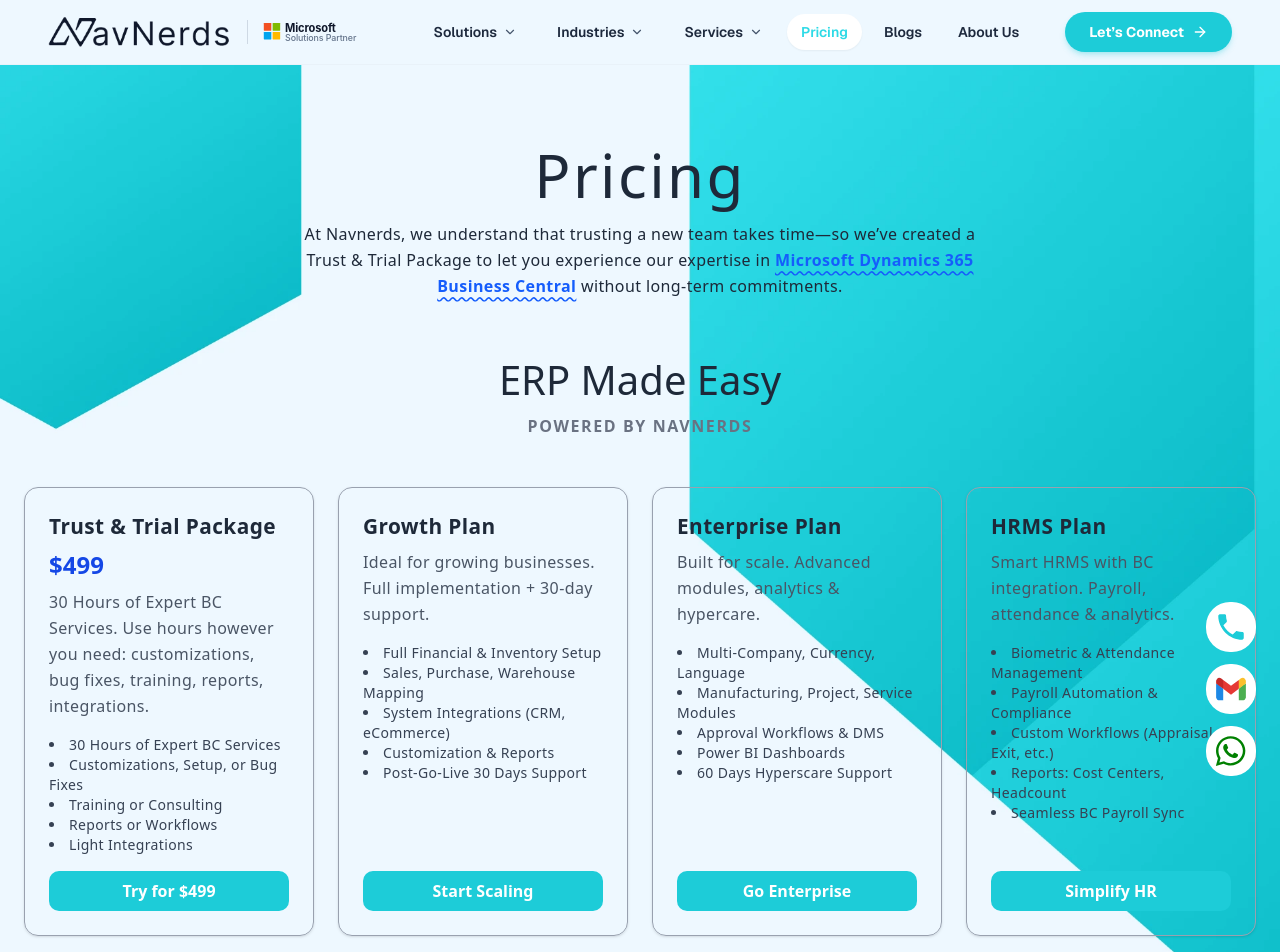
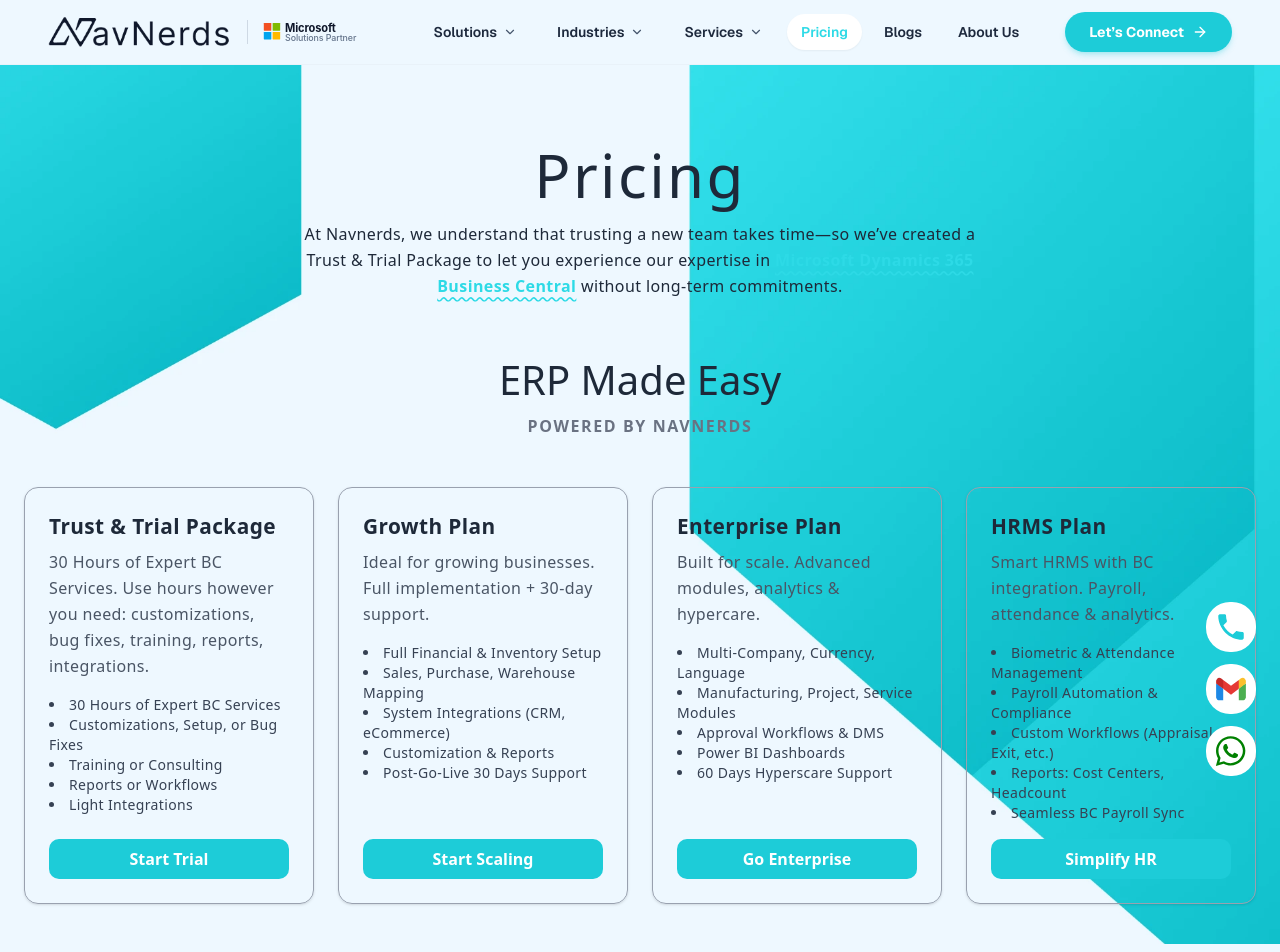
Before and after one commit to Siddhant206/nav-nerds-web-development, a Next.js app: page /pricing in a window 1280 px wide. Shown: the top 952 px of the page. Built offline with nearby package versions, Linux system fonts and the light colour scheme.

Commit message:
fix: removed  pricing tag and updated CTA to Start Trial

```diff
--- a/src/app/pricing/page.jsx
+++ b/src/app/pricing/page.jsx
@@ -9,7 +9,7 @@
     const plans = [
         {
             title: "Trust & Trial Package",
-            price: "$499",
+            // price: "$499",
             desc: "30 Hours of Expert BC Services. Use hours however you need: customizations, bug fixes, training, reports, integrations.",
             features: [
                 "30 Hours of Expert BC Services",
@@ -18,7 +18,7 @@
                 "Reports or Workflows",
                 "Light Integrations",
             ],
-            cta: "Try for $499",
+            cta: "Start Trial",
         },
         {
             title: "Growth Plan",
@@ -68,7 +68,7 @@
                 <H1 className="mb-4">Pricing</H1>
                 <P className="max-w-2xl mx-auto mb-4">
                     At Navnerds, we understand that trusting a new team takes time—so we’ve created a Trust & Trial Package to let you experience our expertise in{" "}
-                    <span className="text-blue-600 font-semibold underline decoration-wavy underline-offset-4">Microsoft Dynamics 365 Business Central</span> without long-term commitments.
+                    <span className="text-[#2DDAE6] font-semibold underline decoration-wavy underline-offset-4">Microsoft Dynamics 365 Business Central</span> without long-term commitments.
                 </P>
             </header>
 
@@ -85,7 +85,7 @@
                             className="flex flex-col hover:bg-white justify-between border border-gray-400 ease-in-out duration-200 p-6 rounded-xl shadow-sm hover:shadow-md transition"
                         >
                             <div> <H3 className="text-gray-800 mb-2">{plan.title}</H3>
-                                <div className="text-2xl font-bold text-blue-700 mb-2">{plan.price}</div>
+                                {plan.price && <div className="text-2xl font-bold text-[#2DDAE6] mb-2">{plan.price}</div>}
                                 <P className="text-gray-600 mb-4">{plan.desc}</P>
                                 <ul className="text-sm text-gray-700 list-disc list-inside mb-4">
                                     {plan.features.map((feature, i) => (
--- a/src/component/FAQ/index.jsx
+++ b/src/component/FAQ/index.jsx
@@ -64,7 +64,7 @@
         {
             id: 7,
             question: "Do you offer a trial period for your services?",
-            answer: "Yes! We offer a 'Starter Plan' (Trial & Trust) at $499. This allows you to experience our expertise and working style with a low-risk, small-scale project before committing to a larger engagement."
+            answer: "Yes! We offer a 'Starter Plan' (Trial & Trust). This allows you to experience our expertise and working style with a low-risk, small-scale project before committing to a larger engagement."
         },
         {
             id: 8,
@@ -79,7 +79,7 @@
         {
             id: 10,
             question: "What is the difference between your Growth and Enterprise plans?",
-            answer: "Our Growth Plan ($60/hr) is designed for scaling businesses needing steady development and support. The Enterprise Plan ($90/hr) is for larger organizations requiring complex architecture, deep integrations, and high-priority, multi-resource support."
+            answer: "Our Growth Plan is designed for scaling businesses needing steady development and support. The Enterprise Plan is for larger organizations requiring complex architecture, deep integrations, and high-priority, multi-resource support."
         },
         {
             id: 11,
--- a/src/component/Section/Packages/index.jsx
+++ b/src/component/Section/Packages/index.jsx
@@ -9,7 +9,7 @@
   {
     title: "Starter Plan",
     subtitle: "Trial & Trust",
-    price: "499",
+    // price: "499",
     planInfo: (
       <svg
         width="40"
```
